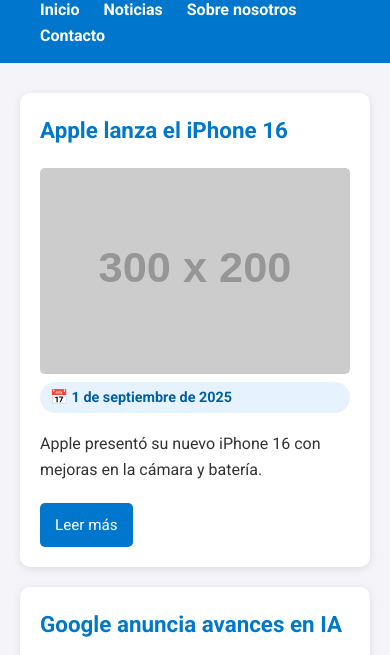
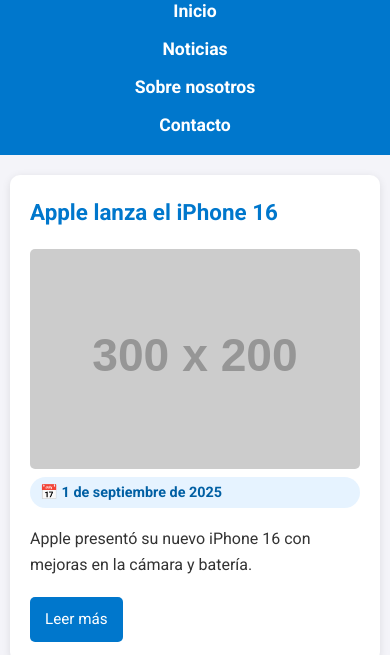
Before and after one commit to JereNa24/noticias_tecnologicas, a plain HTML site: page index.html in a window 390 px wide. Shown: the part 74-729 px from the top of the page. Drawn offline with Linux system fonts and the light colour scheme; placeholder pictures from the web are drawn by us.

Commit message:
Commit 10: Hacer la página responsive para móviles

```diff
--- a/index.html
+++ b/index.html
@@ -115,6 +115,28 @@
             padding: 15px;
             font-size: 0.9rem;
         }
+
+        /* 🔹 Diseño responsive para móviles */
+        @media (max-width: 600px) {
+            header {
+                flex-direction: column;
+                text-align: center;
+            }
+            nav {
+                margin-top: 10px;
+                display: flex;
+                flex-direction: column;
+                gap: 10px;
+            }
+            nav a {
+                margin: 0;
+                font-size: 1.1rem;
+            }
+            main {
+                padding: 20px 10px;
+                grid-template-columns: 1fr;
+            }
+        }
     </style>
 </head>
 <body>
```
